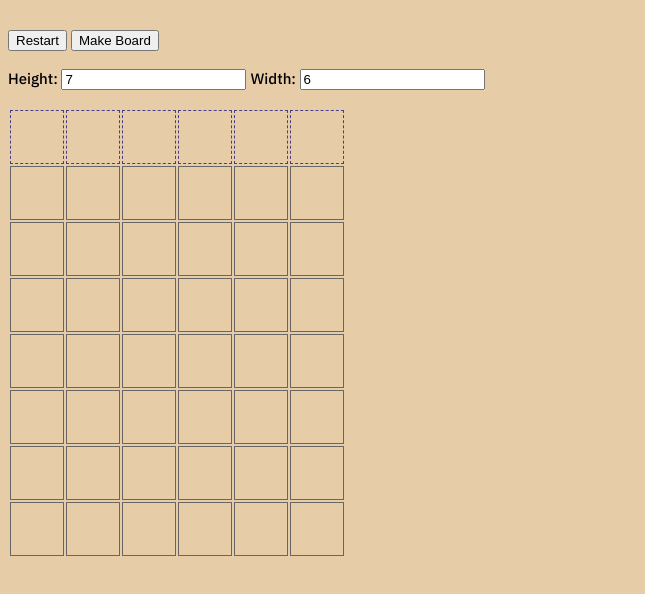
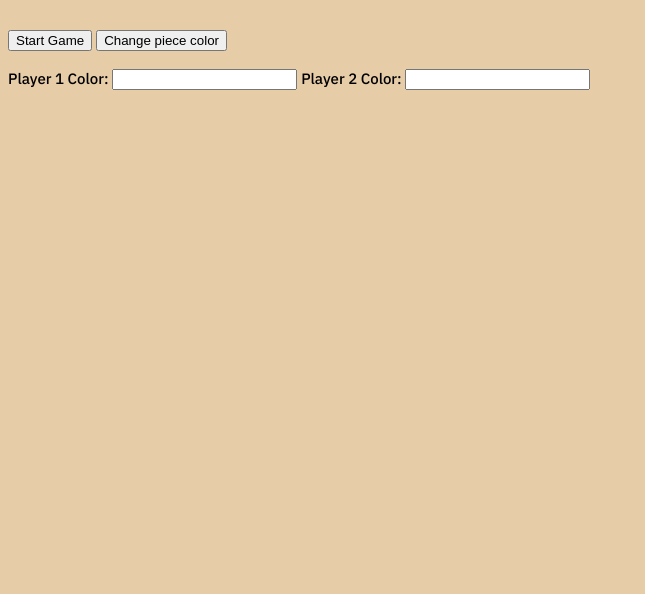
Before and after one commit to alanma210/connect-four, a plain HTML site: page index.html in a window 1280 px wide. Shown: the part 98-692 px from the top of the page, without its empty margins (0-645 px from the left). Drawn offline with Linux system fonts and the light colour scheme.

Commit message:
added dynamic piece color

```diff
--- a/connect4.js
+++ b/connect4.js
@@ -38,17 +38,8 @@ class Game {
 
 		const gameDiv = document.getElementById('game');
 		let htmlBoard = document.getElementById('board');
-		const boardHeight = document.getElementById('height');
-		const boardWidth = document.getElementById('width');
-		const buttons = document.getElementById('buttons');
-		buttons.addEventListener('click', function (e) {
-			if (e.target.className === 'restart') {
-				location.reload();
-			}
-			if (e.target.className === 'make-board') {
-				new Game(boardWidth.value, boardHeight.value);
-			}
-		});
+		const player1 = document.getElementById('player1');
+		const player2 = document.getElementById('player2');
 
 		htmlBoard.remove();
 		htmlBoard = document.createElement('table');
@@ -247,8 +238,16 @@ class Player {
 	}
 }
 
-new Game(6, 7, 'red', 'blue');
-const boardHeight = document.getElementById('height');
-const boardWidth = document.getElementById('width');
-boardHeight.value = 7;
-boardWidth.value = 6;
+const buttons = document.getElementById('buttons');
+buttons.addEventListener('click', function (e) {
+	if (e.target.className === 'start') {
+		const player1 = document.getElementById('player1');
+		const player2 = document.getElementById('player2');
+		player1.value = 'Red';
+		player2.value = 'Blue';
+		new Game(6, 7, player1.value, player2.value);
+	}
+	if (e.target.className === 'change-color') {
+		new Game(6, 7, player1.value, player2.value);
+	}
+});
--- a/index.html
+++ b/index.html
@@ -13,13 +13,13 @@
 <body>
   <h1 id="status">Connect 4 Game!</h1>
   <div id="buttons">
-    <button class="restart">Restart</button>
-    <button class="make-board">Make Board</button>
+    <button class="start">Start Game</button>
+    <button class="change-color">Change piece color</button>
   </div>
   <br>
   <div id="board-size">
-    <span class="inner-text">Height: <input type="text" name="height" id="height" /></span>
-    <span class="inner-text">Width: <input type="text" name="width" id="width" /></span>
+    <span class="inner-text">Player 1 Color: <input type="text" name="player1" id="player1" /></span>
+    <span class="inner-text">Player 2 Color: <input type="text" name="player2" id="player2" /></span>
     <br>
     <br>
   </div>
```
